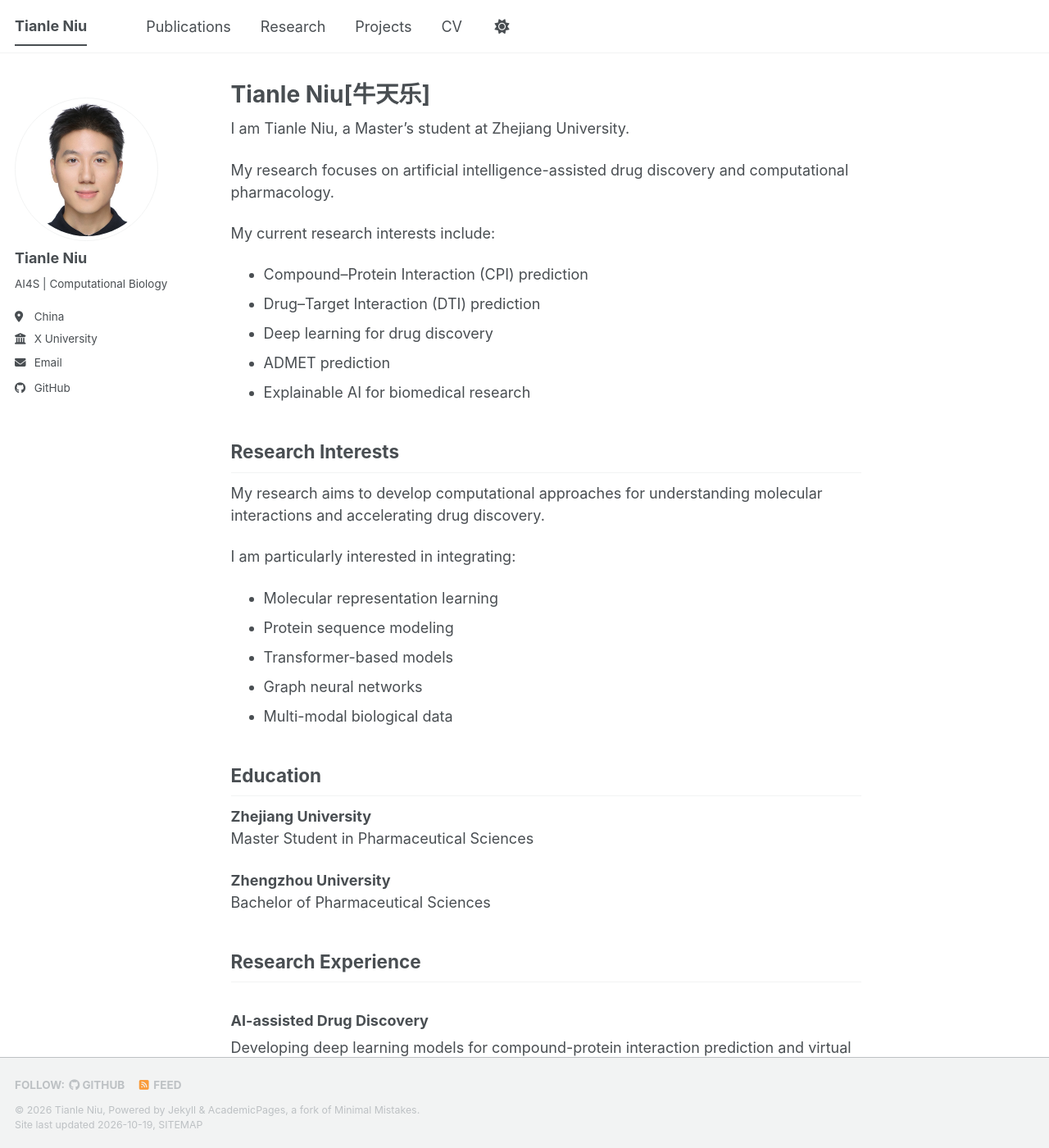
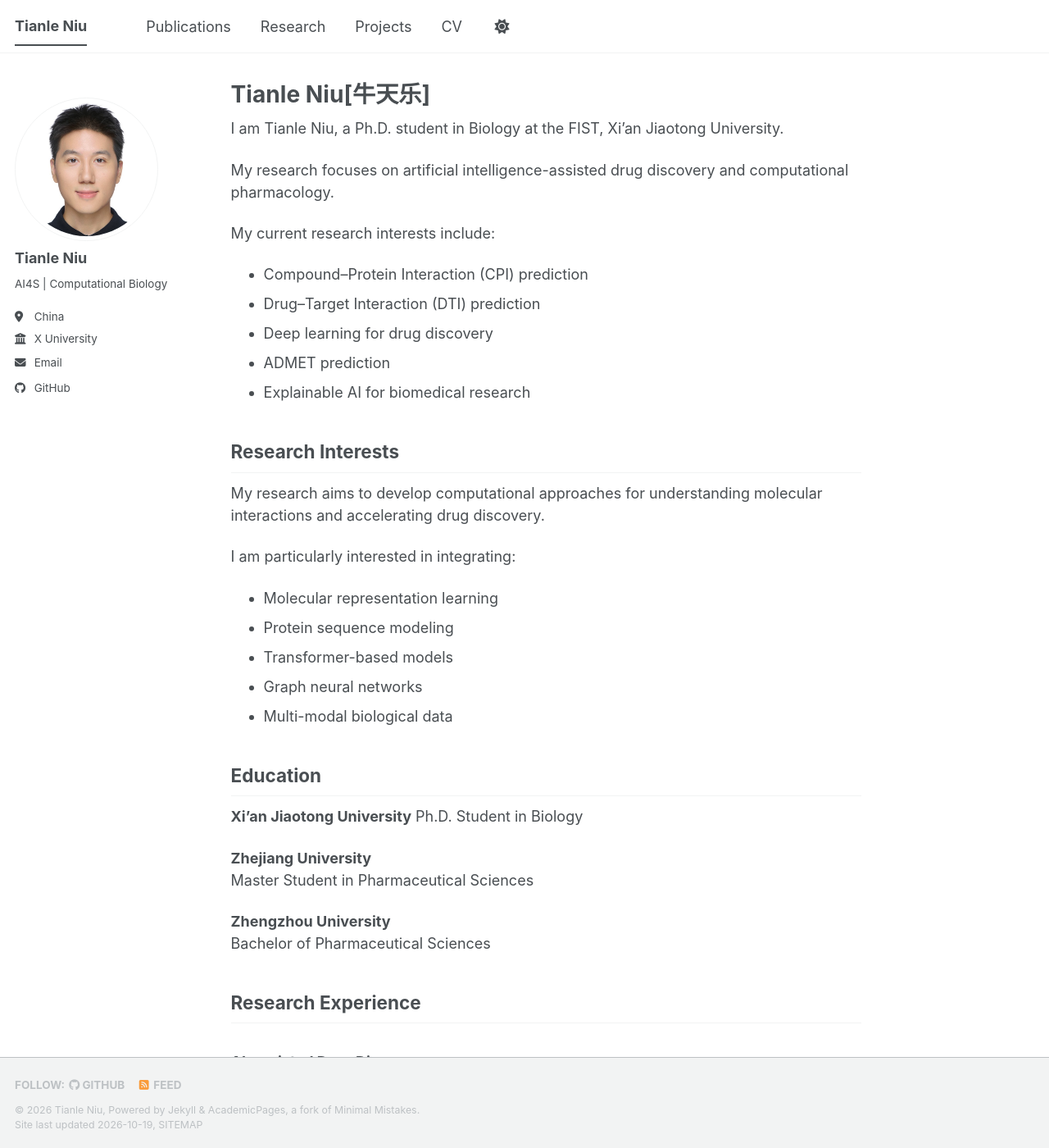
Before and after one commit to TianleNiu/TianleNiu.github.io, a Jekyll site: the page built from _pages/about.md, in a window 1280 px wide and 1400 px high. Shown: the whole window at 82% size. Built offline with Jekyll 4.4.1, drawn with Linux system fonts in a browser that asks for light colours; a style sheet for code colours, icons or effects is not loaded.

Commit message:
Update PhD affiliation

```diff
--- a/_pages/about.md
+++ b/_pages/about.md
@@ -7,7 +7,7 @@ redirect_from:
   - /about.html
 ---
 
-I am Tianle Niu, a Master's student at Zhejiang University.
+I am Tianle Niu, a Ph.D. student in Biology at the FIST, Xi'an Jiaotong University.
 
 My research focuses on artificial intelligence-assisted drug discovery and computational pharmacology.
 
@@ -35,6 +35,9 @@ I am particularly interested in integrating:
 
 ## Education
 
+**Xi'an Jiaotong University**
+Ph.D. Student in Biology
+
 **Zhejiang University**
 Master Student in Pharmaceutical Sciences
 
```
